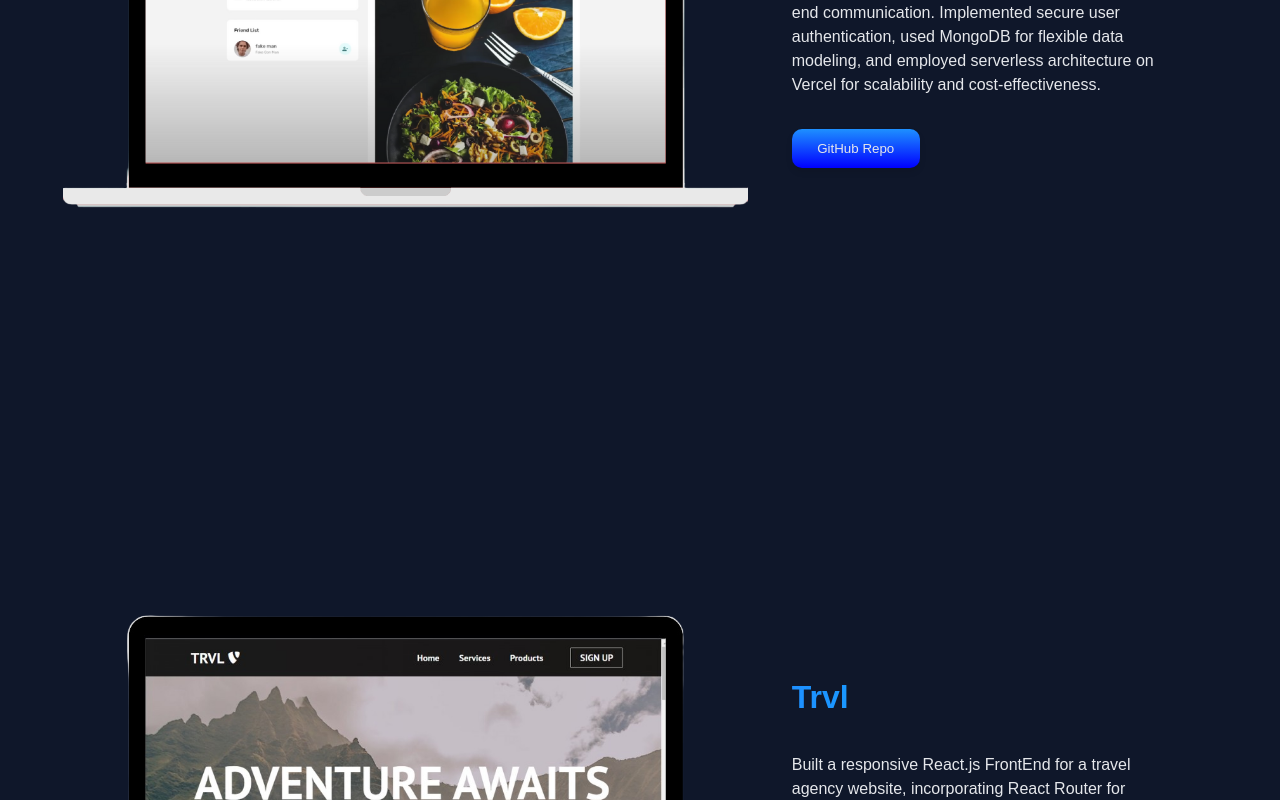
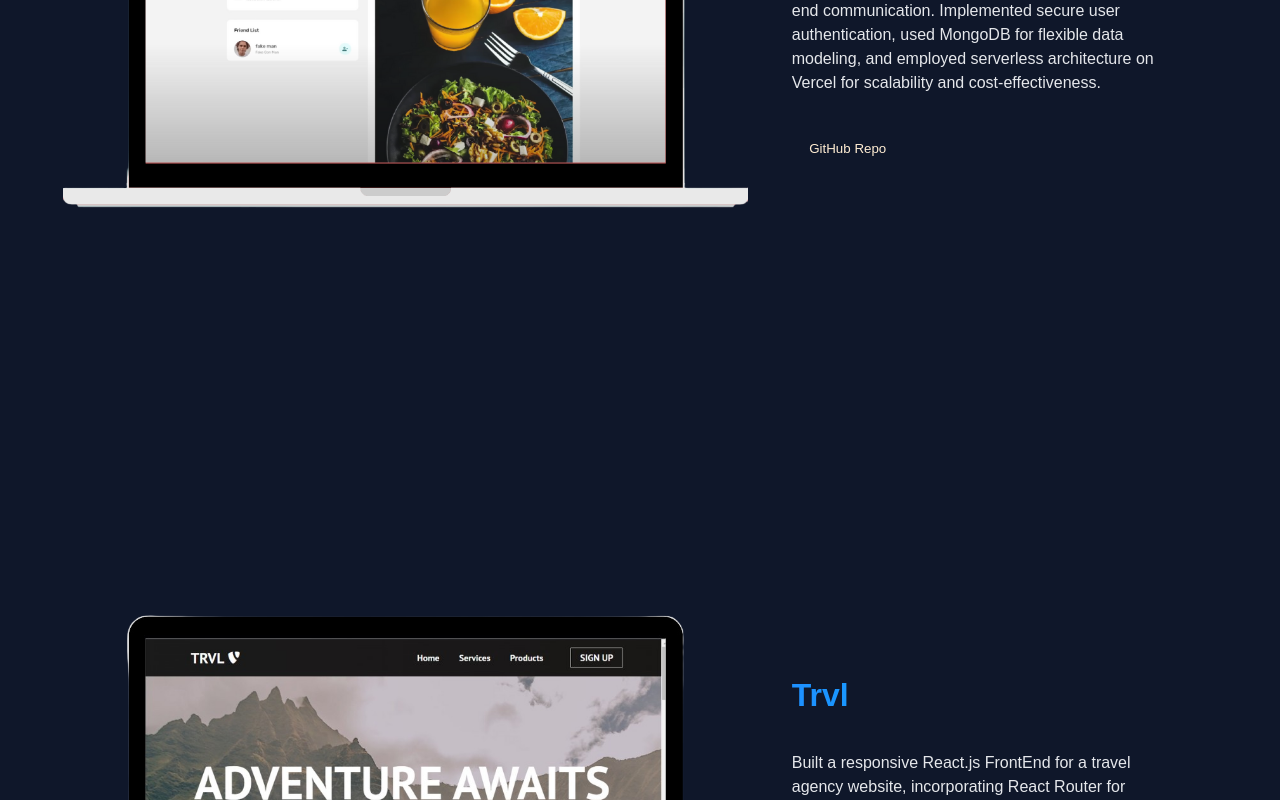
Before and after one commit to CoderKaushik/Portfolio, a React (Create React App) app: page / in a window 1280 px wide. Shown: the part 3860-4660 px from the top of the page. Built offline with nearby package versions, Linux system fonts and the light colour scheme.

Commit message:
changed button styling

```diff
--- a/src/App.js
+++ b/src/App.js
@@ -24,7 +24,6 @@ const App = () => {
         <PacmanLoader
           color={"#FFFFFF"}
           loading={loading}
-          // cssOverride={override}
           size={50}
           aria-label="Loading Spinner"
           data-testid="loader"
--- a/src/scenes/Hero/Hero.js
+++ b/src/scenes/Hero/Hero.js
@@ -14,7 +14,6 @@ const Hero = () => {
     // <div>
     <div className="hero-main">
       <div className="hero-content">
-        {/* <div className="inner-content"> */}
         <h1 className="hey">Hey there!</h1>
         <div className="name-container">
           <h2 className="name">
--- a/src/scenes/projects/projects.css
+++ b/src/scenes/projects/projects.css
@@ -121,7 +121,7 @@ h2 {
     gap: 1vw;
 }
 
-button {
+/* button {
     width: 100%;
     padding: 12px;
     border-radius: 10px;
@@ -135,11 +135,61 @@ button {
     transition: background-color 0.3s ease;
     box-shadow: 0 4px 6px rgba(0, 0, 0, 0.1);
     background: linear-gradient(to bottom, dodgerblue, blue);
+  } */
+
+  /* Hover Effect Styling */
+  /* button:hover {
+    background-color: #3182ce;
+  } */
+
+  button {
+    /* font-size: 17px; */
+    background: transparent;
+    border: none;
+    padding: 1em 1em;
+    color: #ffedd3;
+    /* text-transform: uppercase; */
+    position: relative;
+    transition: 0.5s ease;
+    cursor: pointer;
   }
 
-  /* Hover Effect Styling */
+  button::before {
+    content: "";
+    position: absolute;
+    left: 0;
+    bottom: 0;
+    height: 2px;
+    width: 0;
+    background-color: dodgerblue;
+    transition: 0.3s ease;
+  }
+
   button:hover {
-    background-color: #3182ce;
+    color: #1e1e2b;
+    transition-delay: 0.5s;
+  }
+
+  button:hover::before {
+    width: 100%;
+  }
+
+  button::after {
+    content: "";
+    position: absolute;
+    left: 0;
+    bottom: 0;
+    height: 0;
+    width: 100%;
+    background-color: dodgerblue;
+    transition: 0.4s ease;
+    z-index: -1;
+  }
+
+  button:hover::after {
+    height: 100%;
+    transition-delay: 0.4s;
+    color: aliceblue;
   }
 
 @media only screen and (max-width: 1100px) {
--- a/src/scenes/projects/projects.js
+++ b/src/scenes/projects/projects.js
@@ -73,7 +73,7 @@ const projects = () => {
                   whileHover={{ scale: 1.1 }}
                   whileTap={{ scale: 0.9 }}
                   transition={{ type: "spring", stiffness: 400, damping: 10 }}
-                  style={{'width' : '8rem'}}
+                  style={{'width' : '9rem'}}
                 >GitHub Repo</motion.button></a>
               </div>
             </div>
```
Also changed, not shown: src/scenes/navbar/navbar.css (line endings or trailing spaces).
